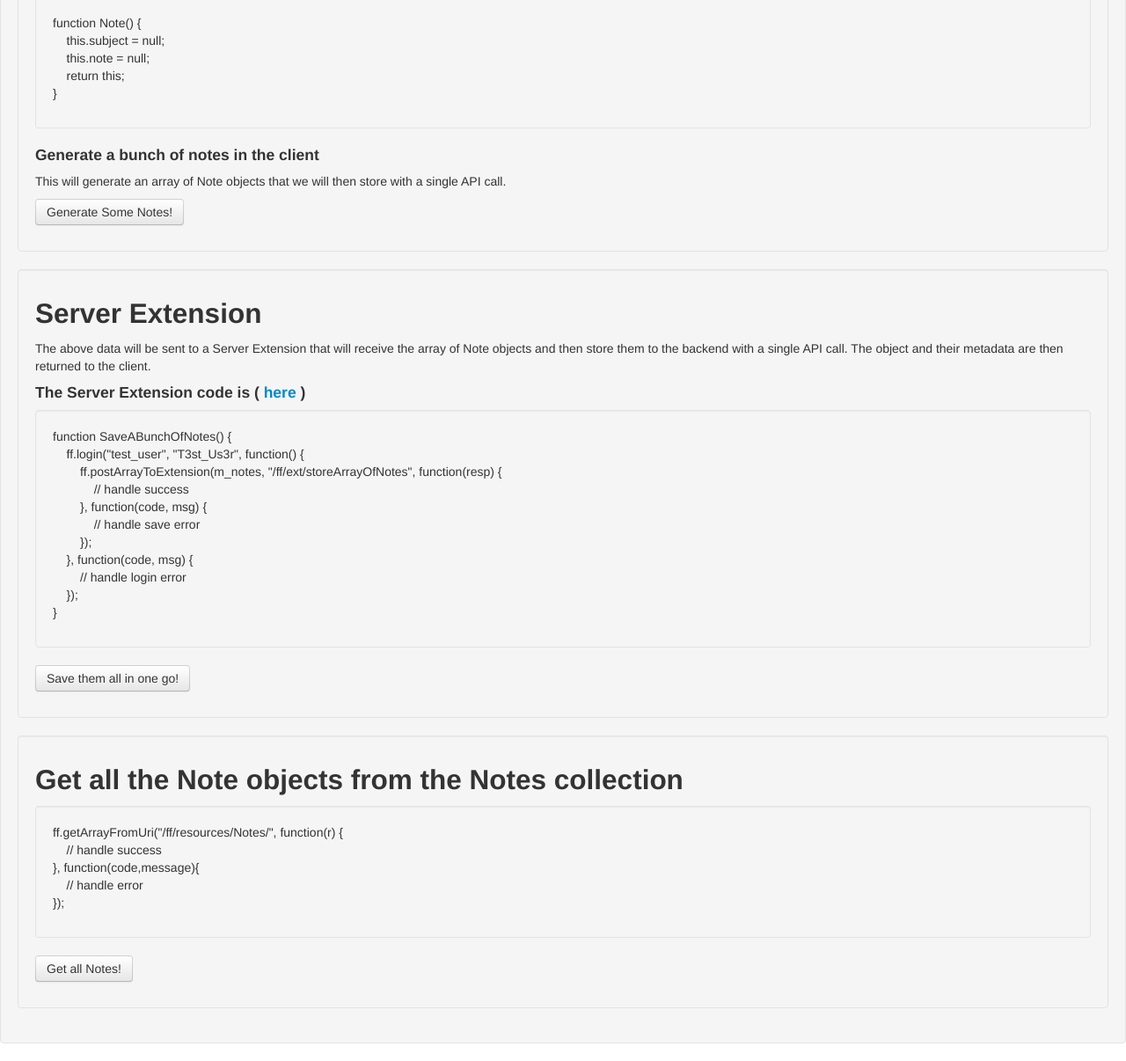
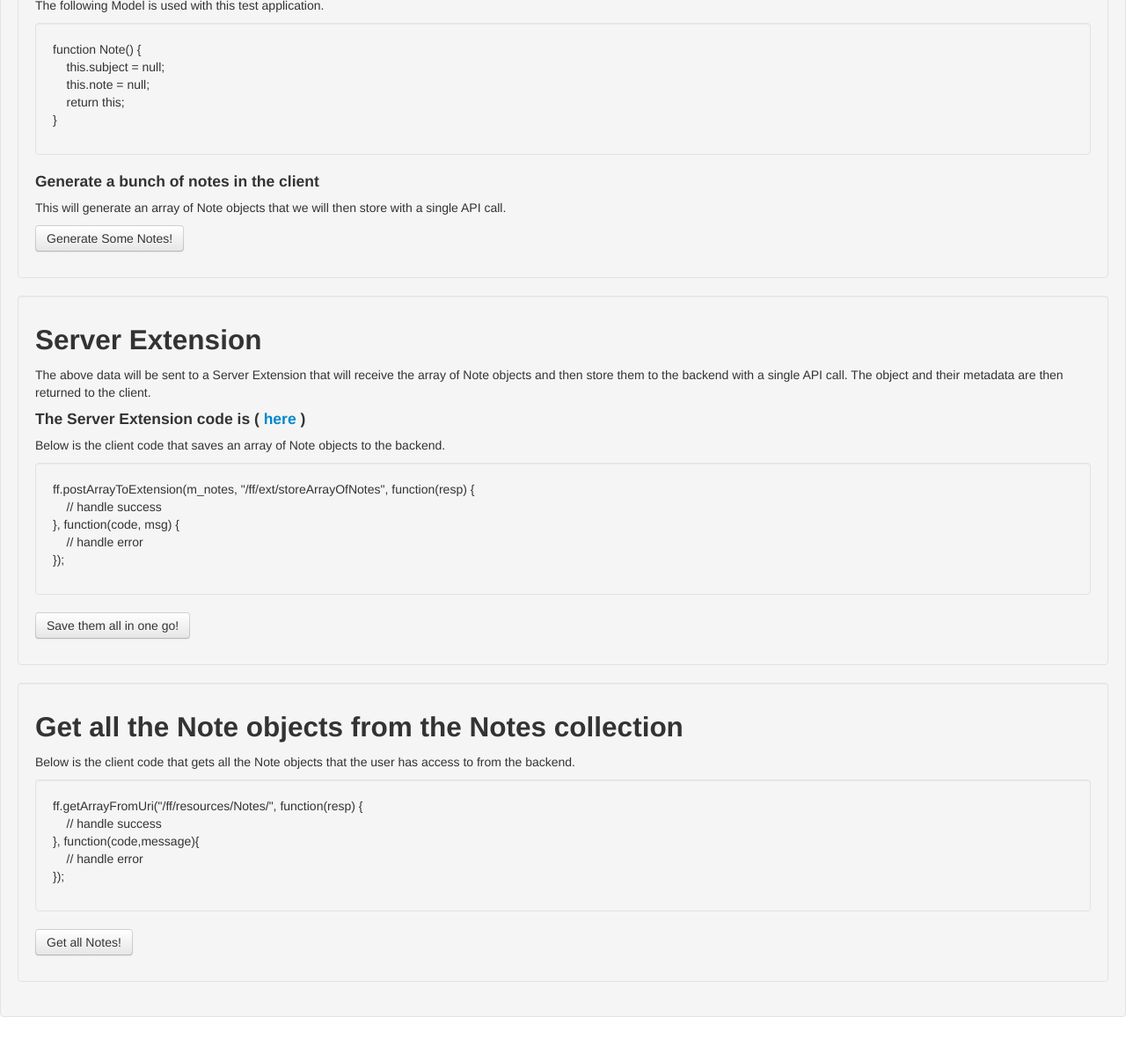
Before and after one commit to FatFractal/fyi.storingArrayOfObjects, a plain HTML site: page webapp/index.html in a window 1280 px wide. Shown: the part 397-1603 px from the top of the page at 88% size. After the commit the page ends 1573 px from the top, so only its background shows below. Drawn offline with Linux system fonts and the light colour scheme.

Commit message:
Prettied up the html page
index.html

```diff
--- a/webapp/index.html
+++ b/webapp/index.html
@@ -45,7 +45,8 @@
     )
   </h4>
   <div class="well" id="model-section">
-    <h2>The following Model is used with this test application</h2>
+    <h2>Note Model</h2>
+    <p>The following Model is used with this test application.</p>
     <div class="well">
       <p>function Note() {<br>
          &nbsp;&nbsp;&nbsp;&nbsp;this.subject = null;<br>
@@ -70,18 +71,13 @@
       </a>
     )
     </h4>
+    <p>Below is the client code that saves an array of Note objects to the backend.</p>
     <div class="well">
-       <p>function SaveABunchOfNotes() {<br>
-          &nbsp;&nbsp;&nbsp;&nbsp;ff.login("test_user", "T3st_Us3r", function() {<br>
-          &nbsp;&nbsp;&nbsp;&nbsp;&nbsp;&nbsp;&nbsp;&nbsp;ff.postArrayToExtension(m_notes, "/ff/ext/storeArrayOfNotes", function(resp) {<br>
-	      &nbsp;&nbsp;&nbsp;&nbsp;&nbsp;&nbsp;&nbsp;&nbsp;&nbsp;&nbsp;&nbsp;&nbsp;// handle success<br>
-          &nbsp;&nbsp;&nbsp;&nbsp;&nbsp;&nbsp;&nbsp;&nbsp;}, function(code, msg) {<br>
-          &nbsp;&nbsp;&nbsp;&nbsp;&nbsp;&nbsp;&nbsp;&nbsp;&nbsp;&nbsp;&nbsp;&nbsp;// handle save error<br>
-          &nbsp;&nbsp;&nbsp;&nbsp;&nbsp;&nbsp;&nbsp;&nbsp;});<br>
-          &nbsp;&nbsp;&nbsp;&nbsp;}, function(code, msg) {<br>
-          &nbsp;&nbsp;&nbsp;&nbsp;&nbsp;&nbsp;&nbsp;&nbsp;// handle login error<br>
-          &nbsp;&nbsp;&nbsp;&nbsp;});<br>
-          }
+       <p>ff.postArrayToExtension(m_notes, "/ff/ext/storeArrayOfNotes", function(resp) {<br>
+	      &nbsp;&nbsp;&nbsp;&nbsp;// handle success<br>
+	      }, function(code, msg) {<br>
+          &nbsp;&nbsp;&nbsp;&nbsp;// handle error<br>
+	      });<br>
        </p>
     </div>
     <button id="save-notes-button" class="btn" onclick="SaveABunchOfNotes()">Save them all in one go!</button>
@@ -89,8 +85,9 @@
   </div>
   <div class="well" id="get-all-notes">
     <h2>Get all the Note objects from the Notes collection</h2>
+    <p>Below is the client code that gets all the Note objects that the user has access to from the backend.</p>
     <div class="well">
-       <p>ff.getArrayFromUri("/ff/resources/Notes/", function(r) {<br>
+       <p>ff.getArrayFromUri("/ff/resources/Notes/", function(resp) {<br>
            &nbsp;&nbsp;&nbsp;&nbsp;// handle success<br>
            }, function(code,message){<br>
             &nbsp;&nbsp;&nbsp;&nbsp;// handle error<br>
```
